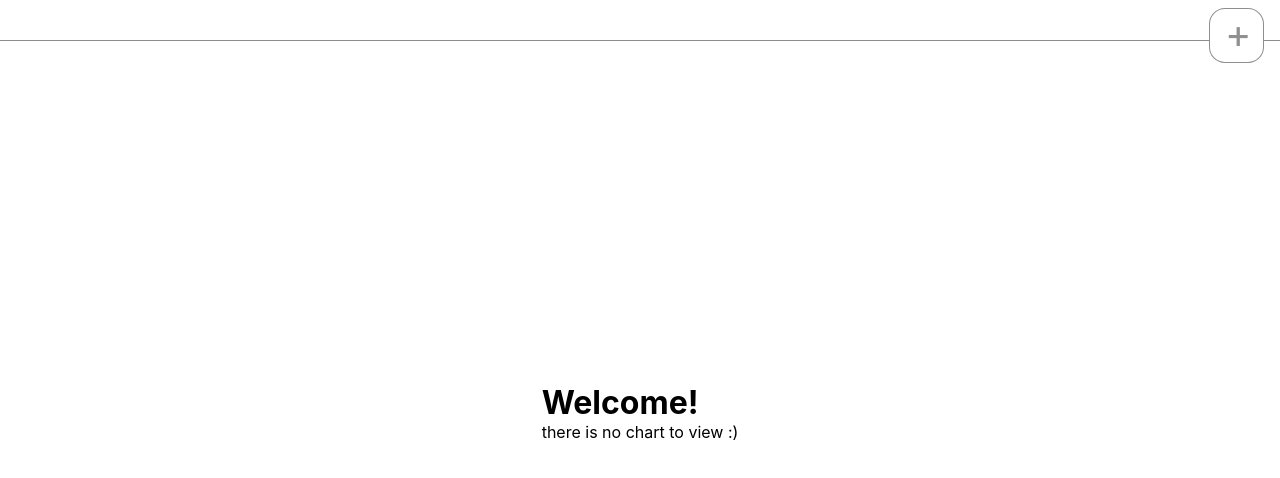
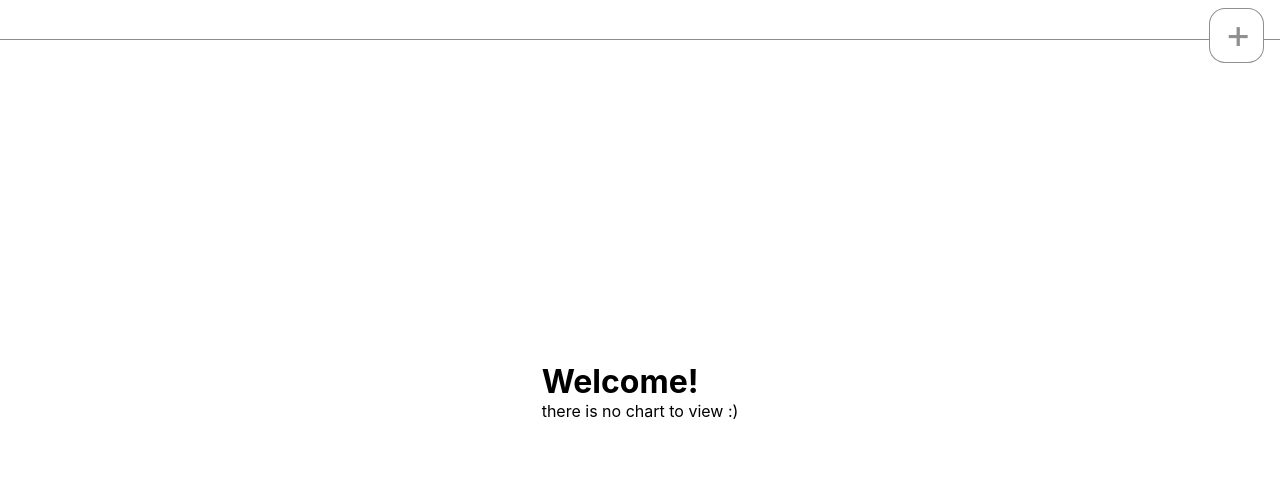
Before and after one commit to mroutadi/Data-Virtualization-Web, a Next.js app: page / in a window 1280 px wide. Shown: the top 478 px of the page. Built offline with nearby package versions, Linux system fonts and the light colour scheme.

Commit message:
fix scroll issue

```diff
--- a/src/components/empty-state/empty-state.module.scss
+++ b/src/components/empty-state/empty-state.module.scss
@@ -1,6 +1,6 @@
 .EmptyState {
   width: 100vw;
-  height: 100vh;
+  height: calc(100vh - 40px);
   display: flex;
   flex-direction: column;
   justify-content: center;
--- a/src/components/navbar/navbar.module.scss
+++ b/src/components/navbar/navbar.module.scss
@@ -1,5 +1,6 @@
 .Navbar {
   width: 100%;
+  height: 40px;
   border-bottom: 1px solid #555a;
 
   &__TabsContainer {
@@ -27,6 +28,7 @@
     position: relative;
     height: 100%;
     border-right: 1px solid #aaa7;
+    background-color: #eee;
     transition: 150ms;
 
     &:hover {
@@ -36,9 +38,9 @@
     }
 
     &--active {
-      background-color: #eee;
+      background-color: #fff;
       &:hover {
-        background-color: #eee;
+        background-color: #fff;
         cursor: default;
       }
     }
```
